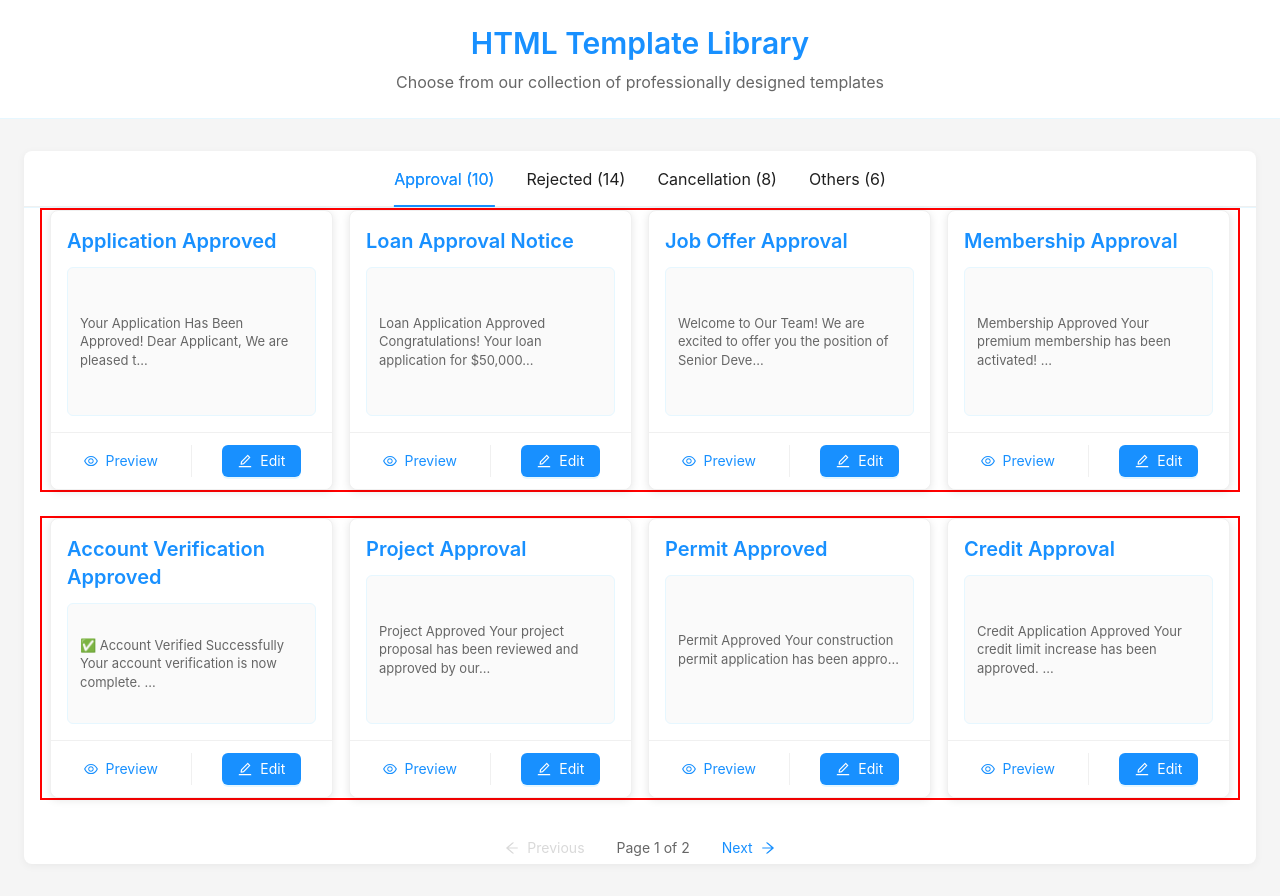
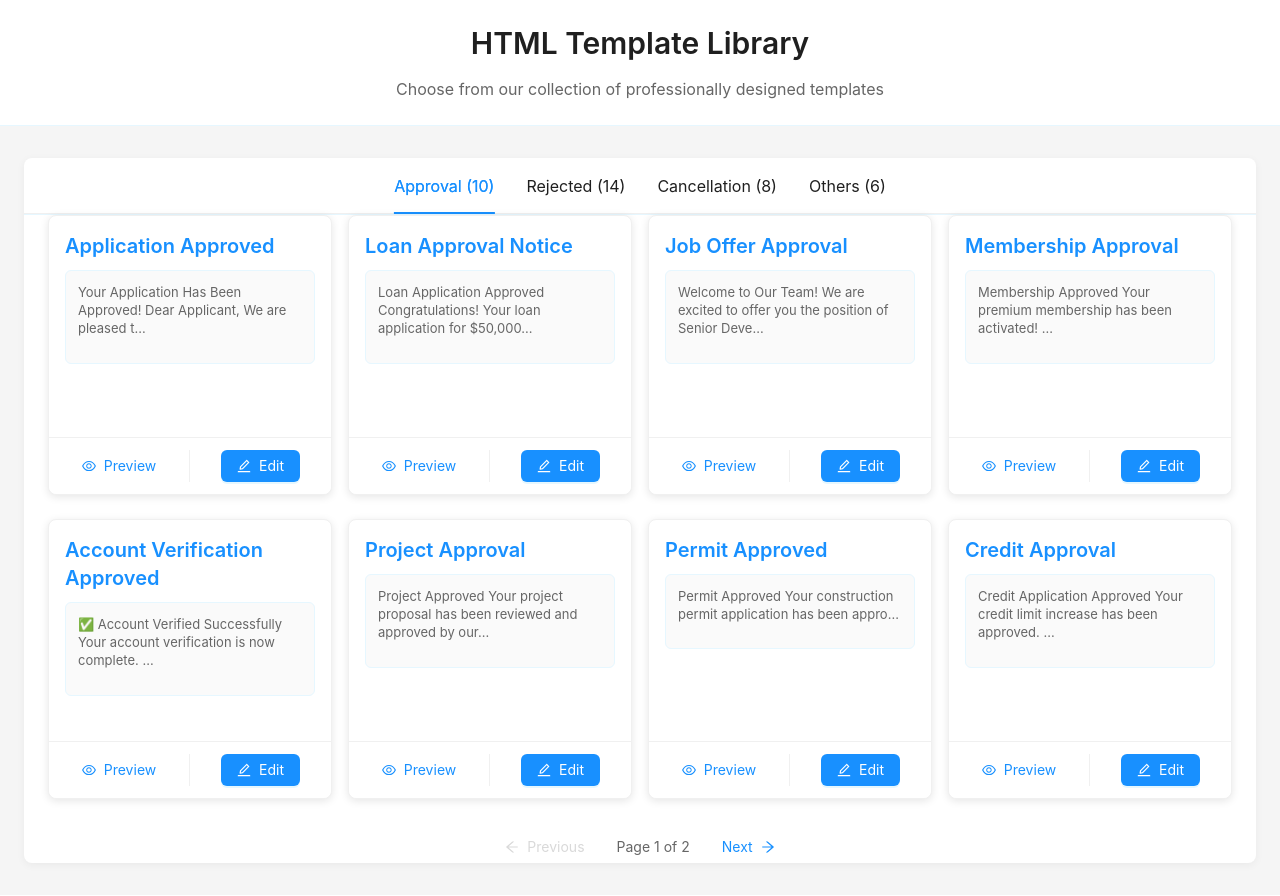
Before and after one commit to Infifrontend/infi-htmleditor, a React (Vite) app: page / in a window 1280 px wide. Built offline with nearby package versions, Linux system fonts and the light colour scheme.

Commit message:
Updated code changes like adding external scss file for styling

```diff
--- a/package.json
+++ b/package.json
@@ -29,6 +29,7 @@
     "eslint-plugin-react-refresh": "^0.4.11",
     "globals": "^15.9.0",
     "postcss": "^8.4.35",
+    "sass-embedded": "^1.92.0",
     "tailwindcss": "^3.4.1",
     "typescript": "^5.5.3",
     "typescript-eslint": "^8.3.0",
--- a/src/components/HtmlEditor/HtmlEditor.scss
+++ b/src/components/HtmlEditor/HtmlEditor.scss
@@ -0,0 +1,85 @@
+.cls-layout {
+  min-height: 100vh;
+  background-color: white;
+}
+
+.cls-header {
+  padding: 16px 24px;
+  background-color: #fafafa;
+  border-bottom: 1px solid #e6f7ff;
+}
+
+.cls-header-inner {
+  display: flex;
+  justify-content: space-between;
+  align-items: center;
+}
+
+.cls-title {
+  margin: 0;
+  color: #1890ff !important;
+}
+
+.cls-content {
+  padding: 24px;
+  background-color: #f5f5f5;
+}
+
+.cls-editor {
+  min-height: 500px;
+  padding: 20px;
+  border: 1px solid #d9d9d9;
+  border-radius: 6px;
+  background-color: white;
+  outline: none;
+  line-height: 1.6;
+  font-size: 14px;
+}
+
+.cls-source-editor {
+  min-height: 500px;
+  font-family: Monaco, Consolas, monospace;
+  font-size: 14px;
+}
+
+.cls-split-row {
+  height: 500px;
+}
+
+.cls-split-panel {
+  height: 100%;
+  border: 1px solid #d9d9d9;
+  border-radius: 6px;
+}
+
+.cls-split-header {
+  padding: 8px;
+  background-color: #fafafa;
+  border-bottom: 1px solid #d9d9d9;
+}
+
+.cls-source-code {
+  height: calc(100% - 40px);
+  border: none;
+  font-family: Monaco, Consolas, monospace;
+  font-size: 12px;
+}
+
+.cls-preview {
+  height: calc(100% - 40px);
+  padding: 16px;
+  overflow: auto;
+  background-color: white;
+}
+
+/* Table styles */
+.cls-table {
+  border-collapse: collapse;
+  width: 100%;
+  margin: 10px 0;
+}
+
+.cls-td {
+  border: 1px solid #ddd;
+  padding: 8px;
+}
--- a/src/components/TemplateCard/TemplateCard.scss
+++ b/src/components/TemplateCard/TemplateCard.scss
@@ -0,0 +1,40 @@
+.cls-card {
+  height: 280px;
+  display: flex;
+  flex-direction: column;
+  box-shadow: 0 2px 8px rgba(0, 0, 0, 0.1);
+  transition: all 0.3s ease;
+}
+
+.cls-card-body {
+  flex: 1;
+  display: flex;
+  flex-direction: column;
+}
+
+.cls-title {
+  margin: 0 0 12px 0;
+  color: #1890ff;
+}
+
+.cls-preview-box {
+  flex: 1;
+  background-color: #fafafa;
+  border: 1px solid #e6f7ff;
+  border-radius: 6px;
+  padding: 12px;
+  overflow: hidden;
+  display: flex;
+  align-items: center;
+}
+
+.cls-preview-text {
+  margin: 0;
+  color: #666;
+  font-size: 13px;
+  line-height: 1.4;
+}
+
+.cls-btn-preview {
+  color: #1890ff;
+}
--- a/src/components/TemplateCard/TemplateCard.tsx
+++ b/src/components/TemplateCard/TemplateCard.tsx
@@ -2,6 +2,7 @@ import React from 'react';
 import { Card, Typography, Button } from 'antd';
 import { EyeOutlined, EditOutlined } from '@ant-design/icons';
 import { Template } from '../../types';
+import './TemplateCard.scss';
 
 const { Title, Paragraph } = Typography;
 
@@ -13,7 +14,6 @@ interface TemplateCardProps {
 
 const TemplateCard: React.FC<TemplateCardProps> = ({ template, onEdit, onPreview }) => {
   const generatePreview = (content: string) => {
-    // Create a safe preview by extracting text and limiting length
     const div = document.createElement('div');
     div.innerHTML = content;
     const textContent = div.textContent || div.innerText || '';
@@ -23,26 +23,15 @@ const TemplateCard: React.FC<TemplateCardProps> = ({ template, onEdit, onPreview
   return (
     <Card
       hoverable
-      style={{
-        height: '280px',
-        display: 'flex',
-        flexDirection: 'column',
-        boxShadow: '0 2px 8px rgba(0,0,0,0.1)',
-        transition: 'all 0.3s ease'
-      }}
-      bodyStyle={{
-        display: 'flex',
-        flexDirection: 'column',
-        height: '100%',
-        padding: '16px'
-      }}
+      className="cls-card"
+      bodyStyle={{ padding: '16px', height: '100%' }}
       actions={[
         <Button
           key="preview"
           type="text"
           icon={<EyeOutlined />}
           onClick={() => onPreview(template)}
-          style={{ color: '#1890ff' }}
+          className="cls-btn-preview"
         >
           Preview
         </Button>,
@@ -51,36 +40,18 @@ const TemplateCard: React.FC<TemplateCardProps> = ({ template, onEdit, onPreview
           type="primary"
           icon={<EditOutlined />}
           onClick={() => onEdit(template)}
+          className="cls-btn-edit"
         >
           Edit
         </Button>
       ]}
     >
-      <div style={{ flex: 1, display: 'flex', flexDirection: 'column' }}>
-        <Title level={4} style={{ margin: '0 0 12px 0', color: '#1890ff' }}>
+      <div className="cls-card-body">
+        <Title level={4} className="cls-title">
           {template.title}
         </Title>
-        <div
-          style={{
-            flex: 1,
-            backgroundColor: '#fafafa',
-            border: '1px solid #e6f7ff',
-            borderRadius: '6px',
-            padding: '12px',
-            overflow: 'hidden',
-            display: 'flex',
-            alignItems: 'center'
-          }}
-        >
-          <Paragraph
-            style={{
-              margin: 0,
-              color: '#666',
-              fontSize: '13px',
-              lineHeight: '1.4'
-            }}
-            ellipsis={{ rows: 4 }}
-          >
+        <div className="cls-preview-box">
+          <Paragraph className="cls-preview-text" ellipsis={{ rows: 4 }}>
             {generatePreview(template.content)}
           </Paragraph>
         </div>
--- a/src/components/TemplateList/TemplateList.scss
+++ b/src/components/TemplateList/TemplateList.scss
@@ -0,0 +1,87 @@
+.cls-template-layout {
+  min-height: 100vh;
+  background-color: #f5f5f5;
+}
+
+.cls-header {
+  padding: 24px;
+  background-color: white;
+  border-bottom: 1px solid #e6f7ff;
+  box-shadow: 0 2px 8px rgba(0, 0, 0, 0.05);
+}
+
+.cls-header-title {
+  margin: 0;
+  color: #1890ff;
+  text-align: center;
+}
+
+.cls-header-subtitle {
+  text-align: center;
+  color: #666;
+  margin: 8px 0 0 0;
+  font-size: 16px;
+}
+
+.cls-content {
+  padding: 32px 0;
+  background-color: #f5f5f5;
+}
+
+.cls-tabs {
+  background-color: white;
+  margin: 0 24px;
+  border-radius: 8px;
+  box-shadow: 0 2px 8px rgba(0, 0, 0, 0.05);
+
+  .ant-tabs-nav {
+    padding: 0 24px;
+    margin: 0;
+    border-bottom: 1px solid #e6f7ff;
+  }
+}
+
+.cls-category-wrapper {
+  padding: 0 24px;
+}
+
+.cls-template-row {
+  margin-bottom: 24px;
+}
+
+.cls-pagination {
+  display: flex;
+  justify-content: center;
+  align-items: center;
+  margin-top: 32px;
+  gap: 16px;
+}
+
+.cls-btn-prev,
+.cls-btn-next {
+  color: #1890ff;
+}
+
+.cls-btn-disabled {
+  color: #d9d9d9 !important;
+}
+
+.cls-page-info {
+  color: #666;
+  font-size: 14px;
+}
+
+.cls-preview-modal {
+  .ant-modal-content {
+    top: 20px;
+  }
+}
+
+.cls-preview-container {
+  border: 1px solid #d9d9d9;
+  border-radius: 6px;
+  padding: 16px;
+  background-color: white;
+  max-height: 400px;
+  overflow: auto;
+}
--- a/src/components/TemplateList/TemplateList.tsx
+++ b/src/components/TemplateList/TemplateList.tsx
@@ -1,9 +1,13 @@
-import React, { useState } from 'react';
-import { Layout, Typography, Tabs, Row, Col, Button, Modal } from 'antd';
-import { ArrowLeftOutlined, ArrowRightOutlined } from '@ant-design/icons';
-import { Template } from '../../types';
-import { getAllCategories, getTemplatesByCategory } from '../../data/mockTemplates';
-import TemplateCard from './../TemplateCard/TemplateCard';
+import React, { useState } from "react";
+import { Layout, Typography, Tabs, Row, Col, Button, Modal } from "antd";
+import { ArrowLeftOutlined, ArrowRightOutlined } from "@ant-design/icons";
+import { Template } from "../../types";
+import {
+  getAllCategories,
+  getTemplatesByCategory,
+} from "../../data/mockTemplates";
+import TemplateCard from "./../TemplateCard/TemplateCard";
+import "./TemplateList.scss";
 
 const { Content } = Layout;
 const { Title } = Typography;
@@ -18,19 +22,19 @@ const TemplateList: React.FC<TemplateListProps> = ({ onSelectTemplate }) => {
   const [previewTemplate, setPreviewTemplate] = useState<Template | null>(null);
 
   const categories = getAllCategories();
-  const templatesPerPage = 8; // 4 per row, 2 rows
+  const templatesPerPage = 8;
   const templatesPerRow = 4;
 
-  const handlePageChange = (category: string, direction: 'next' | 'prev') => {
-    setCurrentPages(prev => {
+  const handlePageChange = (category: string, direction: "next" | "prev") => {
+    setCurrentPages((prev) => {
       const templates = getTemplatesByCategory(category);
       const totalPages = Math.ceil(templates.length / templatesPerPage);
       const currentPage = prev[category] || 0;
 
       let newPage = currentPage;
-      if (direction === 'next' && currentPage < totalPages - 1) {
+      if (direction === "next" && currentPage < totalPages - 1) {
         newPage = currentPage + 1;
-      } else if (direction === 'prev' && currentPage > 0) {
+      } else if (direction === "prev" && currentPage > 0) {
         newPage = currentPage - 1;
       }
 
@@ -55,16 +59,15 @@ const TemplateList: React.FC<TemplateListProps> = ({ onSelectTemplate }) => {
     const currentTemplates = templates.slice(startIndex, endIndex);
     const totalPages = Math.ceil(templates.length / templatesPerPage);
 
-    // Group templates into rows of 4
     const rows = [];
     for (let i = 0; i < currentTemplates.length; i += templatesPerRow) {
       rows.push(currentTemplates.slice(i, i + templatesPerRow));
     }
 
     return (
-      <div style={{ padding: '0 24px' }}>
+      <div className="cls-category-wrapper">
         {rows.map((rowTemplates, rowIndex) => (
-          <Row key={rowIndex} gutter={[16, 16]} style={{ marginBottom: '24px', border: '2px solid red' }}>
+          <Row key={rowIndex} gutter={[16, 16]} className="cls-template-row">
             {rowTemplates.map((template) => (
               <Col key={template.id} xs={24} sm={12} md={8} lg={6}>
                 <TemplateCard
@@ -78,24 +81,20 @@ const TemplateList: React.FC<TemplateListProps> = ({ onSelectTemplate }) => {
         ))}
 
         {totalPages > 1 && (
-          <div style={{
-            display: 'flex',
-            justifyContent: 'center',
-            alignItems: 'center',
-            marginTop: '32px',
-            gap: '16px'
-          }}>
+          <div className="cls-pagination">
             <Button
               icon={<ArrowLeftOutlined />}
               disabled={currentPage === 0}
-              onClick={() => handlePageChange(category, 'prev')}
+              onClick={() => handlePageChange(category, "prev")}
               type="text"
-              style={{ color: currentPage === 0 ? '#d9d9d9' : '#1890ff' }}
+              className={`cls-btn-prev ${
+                currentPage === 0 ? "cls-btn-disabled" : ""
+              }`}
             >
               Previous
             </Button>
 
-            <span style={{ color: '#666', fontSize: '14px' }}>
+            <span className="cls-page-info">
               Page {currentPage + 1} of {totalPages}
             </span>
 
@@ -103,9 +102,11 @@ const TemplateList: React.FC<TemplateListProps> = ({ onSelectTemplate }) => {
               icon={<ArrowRightOutlined />}
               iconPosition="end"
               disabled={currentPage === totalPages - 1}
-              onClick={() => handlePageChange(category, 'next')}
+              onClick={() => handlePageChange(category, "next")}
               type="text"
-              style={{ color: currentPage === totalPages - 1 ? '#d9d9d9' : '#1890ff' }}
+              className={`cls-btn-next ${
+                currentPage === totalPages - 1 ? "cls-btn-disabled" : ""
+              }`}
             >
               Next
             </Button>
@@ -115,45 +116,30 @@ const TemplateList: React.FC<TemplateListProps> = ({ onSelectTemplate }) => {
     );
   };
 
-  const tabItems = categories.map(category => ({
+  const tabItems = categories.map((category) => ({
     key: category.key,
     label: `${category.name} (${category.count})`,
-    children: renderTemplatesForCategory(category.key)
+    children: renderTemplatesForCategory(category.key),
   }));
 
   return (
-    <Layout style={{ minHeight: '100vh', backgroundColor: '#f5f5f5' }}>
-      <div style={{
-        padding: '24px',
-        backgroundColor: 'white',
-        borderBottom: '1px solid #e6f7ff',
-        boxShadow: '0 2px 8px rgba(0,0,0,0.05)'
-      }}>
-        <Title level={2} style={{ margin: 0, color: '#1890ff', textAlign: 'center' }}>
+    <Layout className="cls-template-layout">
+      <div className="cls-header">
+        <Title level={2} className="cls-header-title">
           HTML Template Library
         </Title>
-        <p style={{ textAlign: 'center', color: '#666', margin: '8px 0 0 0', fontSize: '16px' }}>
+        <p className="cls-header-subtitle">
           Choose from our collection of professionally designed templates
         </p>
       </div>
 
-      <Content style={{ padding: '32px 0', backgroundColor: '#f5f5f5',  }}>
+      <Content className="cls-content">
         <Tabs
           defaultActiveKey="approval"
           centered
           size="large"
           items={tabItems}
-          style={{
-            backgroundColor: 'white',
-            margin: '0 24px',
-            borderRadius: '8px',
-            boxShadow: '0 2px 8px rgba(0,0,0,0.05)'
-          }}
-          tabBarStyle={{
-            padding: '0 24px',
-            margin: 0,
-            borderBottom: '1px solid #e6f7ff'
-          }}
+          className="cls-tabs"
         />
       </Content>
 
@@ -176,21 +162,14 @@ const TemplateList: React.FC<TemplateListProps> = ({ onSelectTemplate }) => {
             }}
           >
             Edit Template
-          </Button>
+          </Button>,
         ]}
         width={800}
-        style={{ top: 20 }}
+        className="cls-preview-modal"
       >
         {previewTemplate && (
           <div
-            style={{
-              border: '1px solid #d9d9d9',
-              borderRadius: '6px',
-              padding: '16px',
-              backgroundColor: 'white',
-              maxHeight: '400px',
-              overflow: 'auto'
-            }}
+            className="cls-preview-container"
             dangerouslySetInnerHTML={{ __html: previewTemplate.content }}
           />
         )}
```
Also changed, not shown: src/components/EditorToolbar/EditorToolbar.scss (+9 -0 lines), src/components/EditorToolbar/EditorToolbar.tsx (+60 -62 lines), src/components/HtmlEditor/HtmlEditor.tsx (+56 -89 lines), 1 other file (tests, documents, lock files or other folders).
